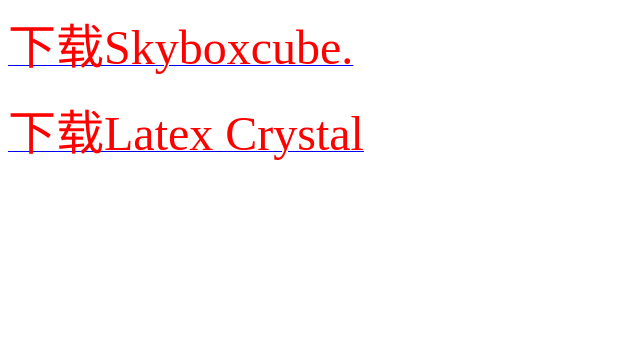
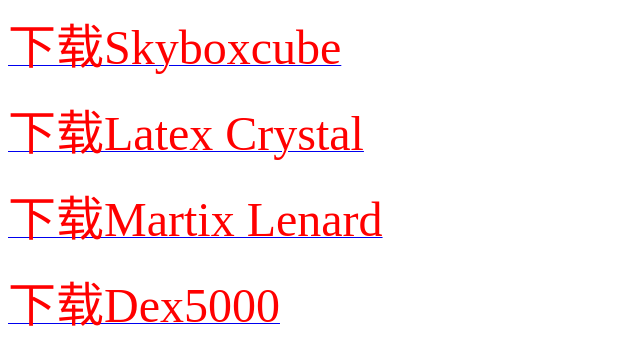
Before and after one commit to seanlenardb123/song_download, a plain HTML site: page index.html in a window 1280 px wide. Shown: the whole page, without its empty margins (0-640 px from the left). Drawn offline with Linux system fonts and the light colour scheme.

Commit message:
Update index.html

```diff
--- a/index.html
+++ b/index.html
@@ -10,9 +10,13 @@
 
     <body>
 
-        <a href="Sean Lenard B. - Skyboxcube.mp3" download="skyboxcube.mp3"><font size=200 color=red>下载Skyboxcube.</font></a>
+        <a href="Sean Lenard B. - Skyboxcube.mp3" download="skyboxcube.mp3"><font size=200 color=red>下载Skyboxcube</font></a>
         <p> </p>
         <a href="Sean Lenard B. - Latex Crystal.mp3" download="latex crystal.mp3"><font size=200 color=red>下载Latex Crystal</font></a>
+        <p> </p>
+        <a href="Sean Lenard B. - Martix Lenard.mp3" download="martix lenard.mp3"><font size=200 color=red>下载Martix Lenard</font></a>
+        <p> </p>
+        <a href="Sean Lenard B. - Dex5000.mp3" download="dex5000.mp3"><font size=200 color=red>下载Dex5000</font></a>
 
     </body>
 
```
